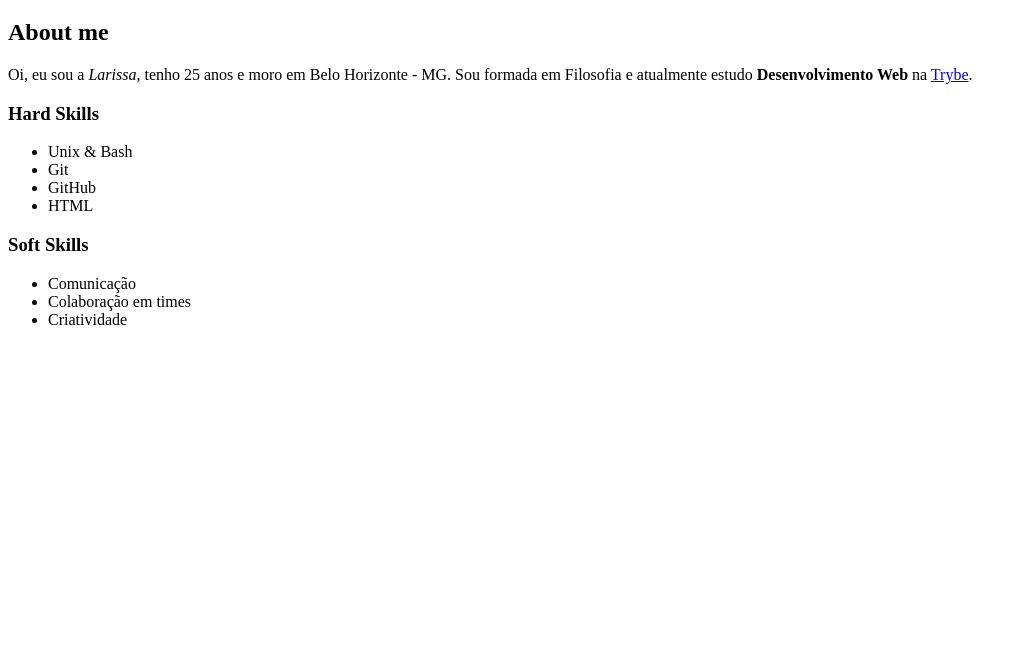
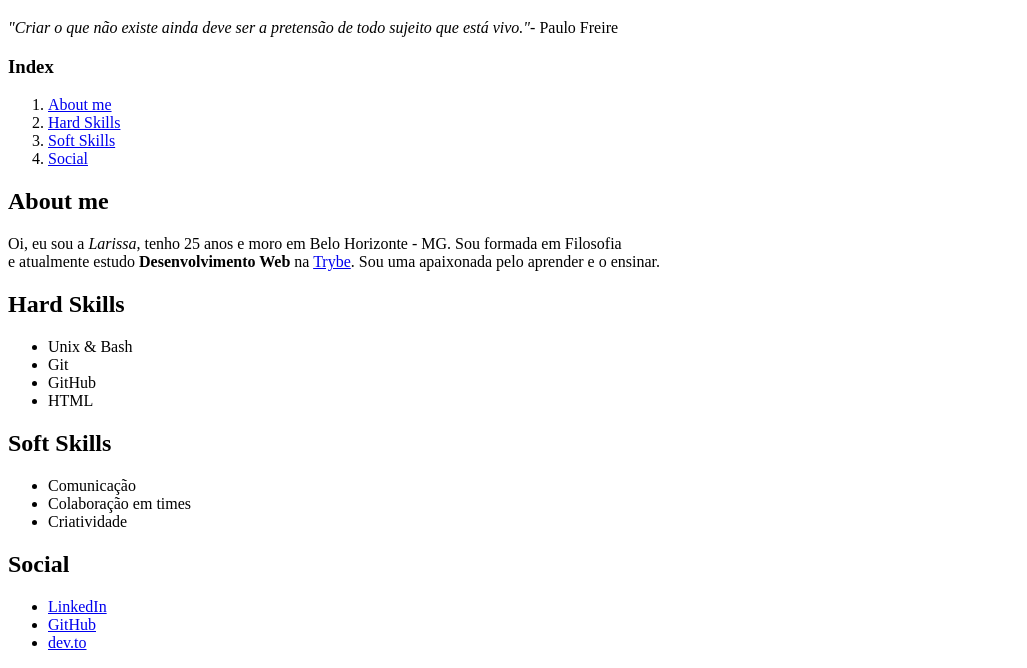
Before and after one commit to larirga/larirga.github.io, a plain HTML site: page index.html in a window 1280 px wide. Shown: the part 473-1141 px from the top of the page, without its empty margins (0-1027 px from the left). Before the commit the page ends 818 px from the top, so only its background shows below. Drawn offline with Linux system fonts and the light colour scheme.

Commit message:
Adiciona ultima parte do escopo potfolio

```diff
--- a/index.html
+++ b/index.html
@@ -7,20 +7,37 @@
   </head>
   <body>
     <h1>Larissa Rodrigues</h1>
-    <h2>About me</h2>
-    <p>Oi, eu sou a <em>Larissa</em>, tenho 25 anos e moro em Belo Horizonte - MG. Sou formada em Filosofia e atualmente estudo <strong>Desenvolvimento Web</strong> na <a href="https://www.betrybe.com/formacao-desenvolvimento-web" target="_blank">Trybe</a>.</p>
-  <h3>Hard Skills</h3>
+    <p><em>"Criar o que não existe ainda deve ser a pretensão de todo sujeito que está vivo."</em>- Paulo Freire</p>
+    <h3>Index</h3>
+    <ol>
+        <li><a href="#aboutme">About me</a></li>
+        <li><a href="#hardskills">Hard Skills</a></li>
+        <li><a href="#softskills">Soft Skills</a></li>
+        <li><a href="#social">Social</a></li>
+    </ol>
+    <h2 id="aboutme">About me </h2>
+    <p>Oi, eu sou a <em>Larissa</em>, tenho 25 anos e moro em Belo Horizonte - MG. Sou formada em Filosofia <br>
+        e atualmente estudo <strong>Desenvolvimento Web</strong> na <a href="https://www.betrybe.com/formacao-desenvolvimento-web" target="_blank">Trybe</a>. Sou uma apaixonada pelo aprender e o ensinar.</p>
+  <h2 id="hardskills">Hard Skills</h2>
   <ul>
     <li>Unix & Bash</li>
     <li>Git</li>
     <li>GitHub</li>
     <li>HTML</li>
   </ul>
-  <h3>Soft Skills</h3>
+  <h2 id="softskills">Soft Skills</h2>
   <ul>
     <li>Comunicação</li>
     <li>Colaboração em times</li>
     <li>Criatividade</li>
   </ul>
+  <h2 id="social">Social</h2>
+  <ul>
+    <li><a href="https://www.linkedin.com/in/larissa-rodrigues-122775206/" target="_blank">LinkedIn</a></li>
+    <li><a href="https://github.com/larirga" target="_blank">GitHub</a></li>
+    <li><a href="https://dev.to/larirga" target="_blank">dev.to</a></li>
+
+
+  </ul>
 </body>
 </html>
```
